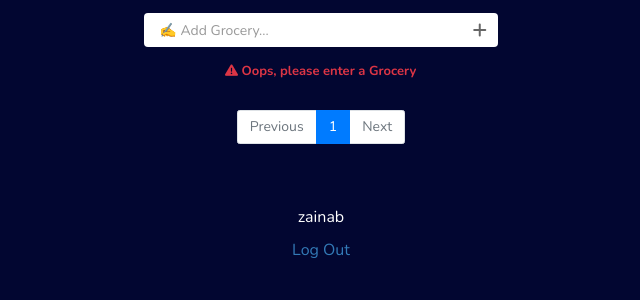
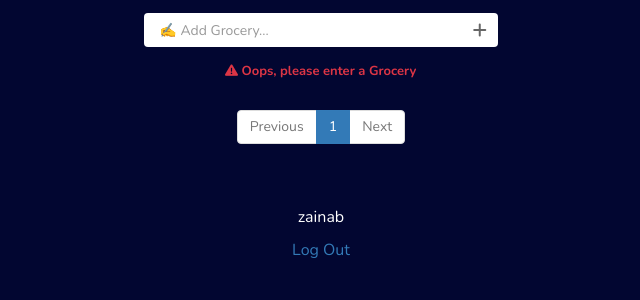
Before and after one commit to Zeesky-code/addtoList, a Django app: page /home in a window 1280 px wide. Shown: the part 192-492 px from the top of the page, without its empty margins (319-959 px from the left). Run offline with Django 4.2, Linux system fonts and the light colour scheme; a user stored in the database is signed in; data comes from the database, SQL or seed files in the repository; both versions use the stored data as it was after the commit; some libraries are stand-ins or nearby versions.

Commit message:
Pagination

```diff
--- a/static/css/main.css
+++ b/static/css/main.css
@@ -375,6 +375,7 @@ button{
 .edit-grocery-form label{
   color: var(--c-red);
   font-size: 1.5rem;
+  padding-left: 0;
 }
 .edit-grocery-form input, select{
   border-top: 0;
@@ -383,9 +384,11 @@ button{
   border-bottom: 1px solid var(--c-gray);
   font-size: 2rem;
 }
+
+
 .disabled{
   background: transparent;
 }
-.diabled:hover{
+.disabled:hover{
   cursor: not-allowed;
 }
--- a/templates/main.html
+++ b/templates/main.html
@@ -57,14 +57,10 @@
                                     <i class=" fa fa-solid fa-pen-to-square" data-toggle="modal"
                                         data-target="#exampleModalCenter"></i>
                                     <span class="close">
-                                        <a href="{% url 'delete_grocery' grocery.id %}"><i class="fa fa-times" aria-hidden="true"></i></a>
+                                        <a href="{% url 'delete_grocery' grocery.id %}"><i class="fa fa-times"
+                                                aria-hidden="true"></i></a>
                                     </span>
                                 </span>
-                                <label>
-                                    <a href="{% url 'buy_grocery' grocery.id %}"><span class="checkbox-mask"></span></a>
-                                    <input type="checkbox"></a>{{grocery.name}}
-                                </label>
-                            </div>
                                 <!-- Edit Grocery Modal -->
                                 <div class="modal fade" id="exampleModalCenter" tabindex="-1" role="dialog"
                                     aria-labelledby="exampleModalCenterTitle" aria-hidden="true">
@@ -122,11 +118,18 @@
                                         </div>
                                     </div>
                                 </div>
+                                <label>
+                                    <a href="{% url 'buy_grocery' grocery.id %}"><span class="checkbox-mask"></span></a>
+                                    <input type="checkbox"></a>{{grocery.name}}
+                                </label>
+                            </div>
+
                         </li>
                         {% endfor %}
                     </ul>
                     {% else %}
-                        <p class="text-danger text-center animated bounceIn"><i class="fa fa-warning"></i> Oops, please enter a Grocery</p>
+                    <p class="text-danger text-center animated bounceIn"><i class="fa fa-warning"></i> Oops, please
+                        enter a Grocery</p>
 
                     {% endif %}
                 </div>
@@ -136,25 +139,25 @@
         <nav aria-label="Page navigation example ">
             <ul class="pagination justify-content-center">
                 {% if page_obj.has_previous %}
-                    <li class="page-item previous-page">
+                <li class=" text previous-page">
                     <a class="page-link" href="?page={{ page_obj.previous_page_number }}" tabindex="-1">Previous</a>
                 </li>
                 {% else %}
-                    <li class="page-item disabled previous-page">
+                <li class=" text disabled previous-page">
                     <a class="page-link" href="?page=0" tabindex="-1">Previous</a>
                 </li>
                 {% endif %}
 
-                <li class="page-item active current-page">
+                <li class=" active counter current-page">
                     <a class="page-link" href="?page={{ page_obj.number }}">{{ page_obj.number }}</a>
                 </li>
 
                 {% if page_obj.has_next %}
-                    <li class="page-item next-page">
+                <li class=" next-page text">
                     <a class="page-link" href="?page={{ page_obj.next_page_number }}" tabindex="-1">Next</a>
                 </li>
                 {% else %}
-                    <li class="page-item disabled next-page">
+                <li class="disabled next-page text">
                     <a class="page-link" href="?page=0" tabindex="-1">Next</a>
                 </li>
                 {% endif %}
```
Also changed, not shown: db.sqlite3. Lines whose indentation alone changed are shown as unchanged.
